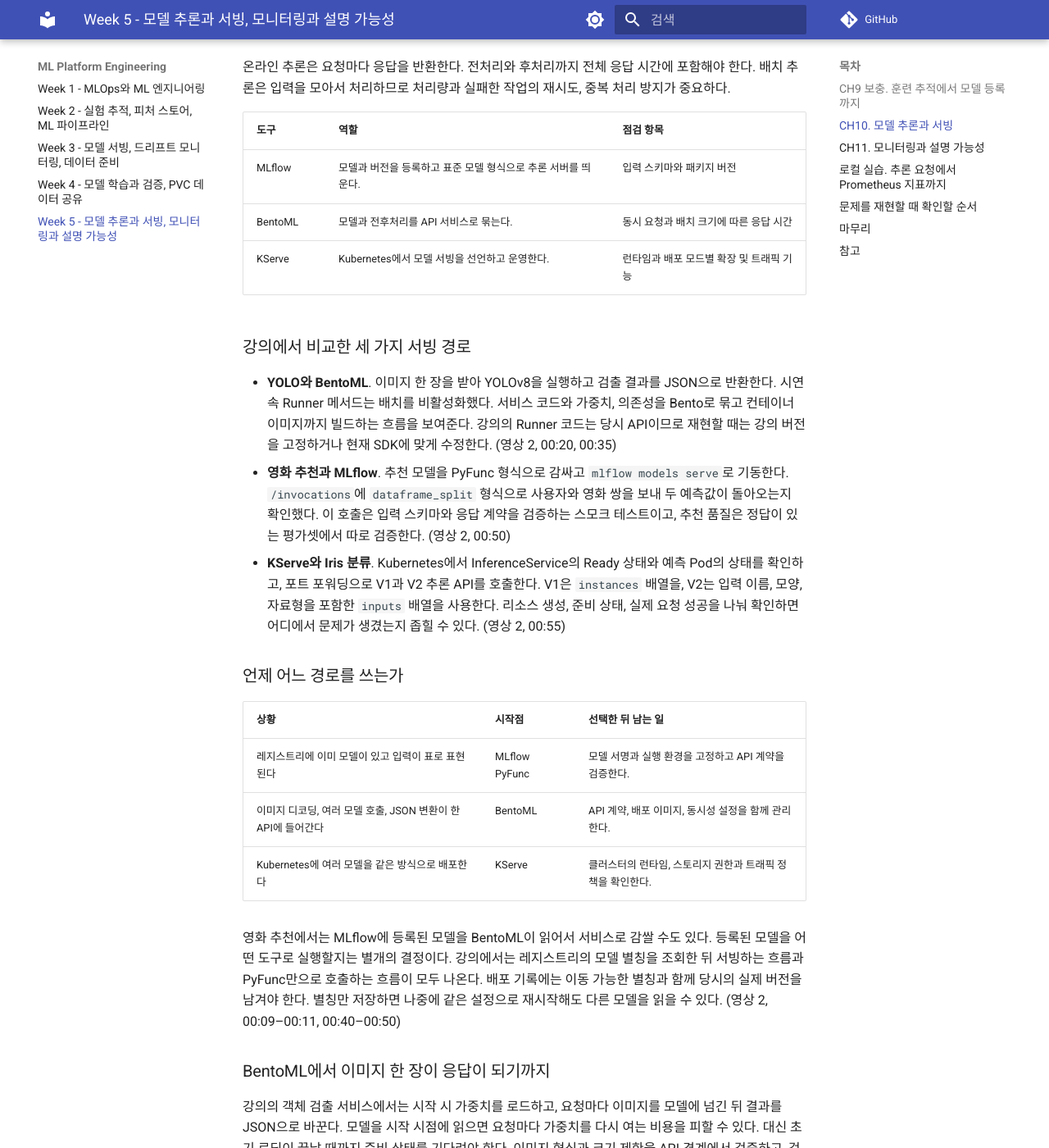
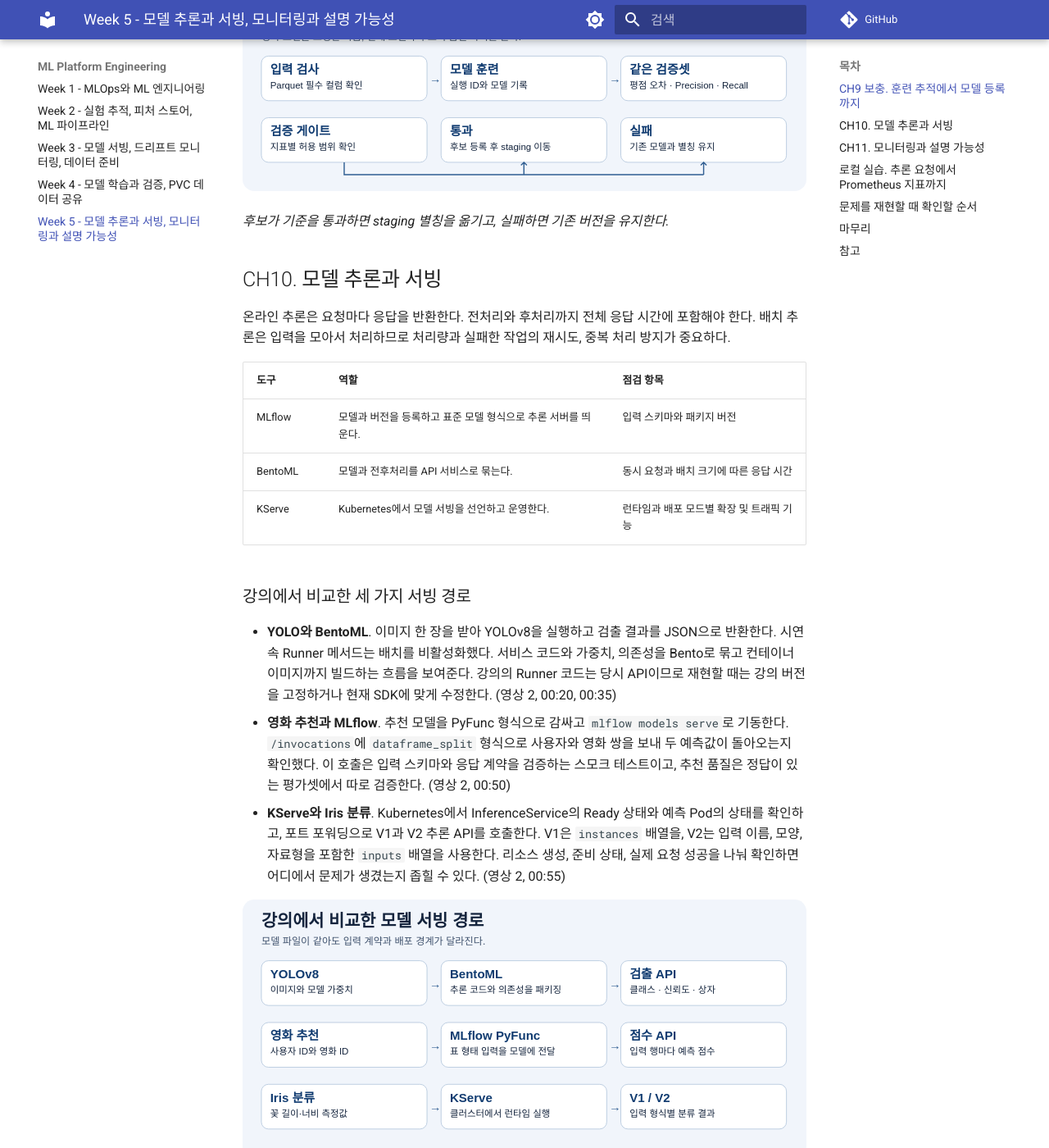
Before and after one commit to juwon8891/juwon8891.github.io, an MkDocs documentation site: the page built from docs/ml-platform/week5-inference-serving-monitoring.md, in a window 1280 px wide and 1400 px high, scrolled down 1616 px. Shown: the whole window at 82% size. Built offline with MkDocs 1.6.1 and Material for MkDocs 9.7.7, drawn with Linux system fonts in a browser that asks for light colours; comment, search, counter and statistics services are not loaded; some of the changed text lies outside the part shown.

Commit message:
Illustrate Week 5 model serving and monitoring

````diff
--- a/docs/ml-platform/week5-inference-serving-monitoring.md
+++ b/docs/ml-platform/week5-inference-serving-monitoring.md
@@ -39,6 +39,10 @@ Kubeflow 화면에서 TensorBoard 인스턴스가 실행 중이어도 이벤트
 
 운영에서 이 비교를 적용하려면 두 버전을 같은 데이터 분할과 같은 지표 구현으로 평가하고, 비교에 쓴 실행 ID와 모델 버전을 남긴다. 검증이 실패하면 기존 별칭을 유지한다. 동시에 여러 후보를 평가하는 경우에는 결과를 반영하기 직전에 비교 대상 버전이 바뀌었는지도 확인한다. 첫 등록처럼 비교할 버전이 없는 경우에는 별도의 초기 등록 기준을 둔다.
 
+![추천 모델 등록과 staging 별칭 이동 흐름](../assets/images/posts/ml-platform-week5/model-promotion.svg)
+
+*후보가 기준을 통과하면 staging 별칭을 옮기고, 실패하면 기존 버전을 유지한다.*
+
 ## CH10. 모델 추론과 서빙
 
 온라인 추론은 요청마다 응답을 반환한다. 전처리와 후처리까지 전체 응답 시간에 포함해야 한다. 배치 추론은 입력을 모아서 처리하므로 처리량과 실패한 작업의 재시도, 중복 처리 방지가 중요하다.
@@ -54,6 +58,10 @@ Kubeflow 화면에서 TensorBoard 인스턴스가 실행 중이어도 이벤트
 - **YOLO와 BentoML**. 이미지 한 장을 받아 YOLOv8을 실행하고 검출 결과를 JSON으로 반환한다. 시연 속 Runner 메서드는 배치를 비활성화했다. 서비스 코드와 가중치, 의존성을 Bento로 묶고 컨테이너 이미지까지 빌드하는 흐름을 보여준다. 강의의 Runner 코드는 당시 API이므로 재현할 때는 강의 버전을 고정하거나 현재 SDK에 맞게 수정한다. (영상 2, 00:20, 00:35)
 - **영화 추천과 MLflow**. 추천 모델을 PyFunc 형식으로 감싸고 `mlflow models serve`로 기동한다. `/invocations`에 `dataframe_split` 형식으로 사용자와 영화 쌍을 보내 두 예측값이 돌아오는지 확인했다. 이 호출은 입력 스키마와 응답 계약을 검증하는 스모크 테스트이고, 추천 품질은 정답이 있는 평가셋에서 따로 검증한다. (영상 2, 00:50)
 - **KServe와 Iris 분류**. Kubernetes에서 InferenceService의 Ready 상태와 예측 Pod의 상태를 확인하고, 포트 포워딩으로 V1과 V2 추론 API를 호출한다. V1은 `instances` 배열을, V2는 입력 이름, 모양, 자료형을 포함한 `inputs` 배열을 사용한다. 리소스 생성, 준비 상태, 실제 요청 성공을 나눠 확인하면 어디에서 문제가 생겼는지 좁힐 수 있다. (영상 2, 00:55)
+
+![YOLO BentoML, 영화 추천 MLflow, Iris KServe 경로 비교](../assets/images/posts/ml-platform-week5/serving-paths.svg)
+
+*실습별로 입력에서 응답까지 어디를 검증하는지 비교한다.*
 
 ### 언제 어느 경로를 쓰는가
 
@@ -129,6 +137,10 @@ SHAP은 각 특성이 기준 출력 대비 개별 예측값을 어느 방향으
 요청 시간은 전처리, 모델 계산, 후처리로 나눠 계측하면 느려진 위치를 찾기 쉽다. 모델 버전과 경로처럼 값의 개수가 제한적인 항목은 지표 라벨로 사용한다. 사용자 ID와 요청 ID처럼 값이 많은 항목은 지표 라벨에 넣으면 시계열 수가 폭증한다. 개별 호출은 접근을 제한한 로그나 트레이스에서 확인한다.
 
 모니터링은 평균 하나로 끝내기 어렵다. 예를 들어 입력 누락률이 증가했지만 오늘 정답은 아직 없다면 데이터 파이프라인 문제인지 먼저 조사한다. 정답이 도착하면 변경 전후 기간을 같은 기준으로 비교한다. 전체 지표가 안정적이어도 신규 사용자 집단에서만 추천 품질이 나빠질 수 있으므로, 집단별 표본 수와 함께 판단한다.
+
+![서비스 상태와 입력 상태, 예측 품질의 관측 경로](../assets/images/posts/ml-platform-week5/monitoring-signals.svg)
+
+*같은 장애 조사를 하더라도 세 신호에서 확인하는 증거가 다르다.*
 
 ### 메트릭, 로그, 알림을 연결하기
 
@@ -208,6 +220,10 @@ curl -sS -w '\nHTTP %{http_code}\n' "$BASE/predict" \
 | 정상 요청 한 건 추가 | `/predict`의 200 카운터가 1에서 2로 증가 |
 | 같은 시간 창의 실패 요청 | 400 카운터가 1로 유지되고 500 카운터는 0 |
 
+![정상 요청 추가 전후 상태 코드별 요청 수](../assets/images/posts/ml-platform-week5/bentoml-request-counters.svg)
+
+*직접 실행한 실습에서 정상 요청 한 건을 더 보내자 200 카운터만 1 증가했다.*
+
 ### 요청 카운터 확인
 
 ```bash
````
Also changed, not shown: docs/assets/images/posts/ml-platform-week5/bentoml-request-counters.svg (added), docs/assets/images/posts/ml-platform-week5/model-promotion.svg (added), docs/assets/images/posts/ml-platform-week5/monitoring-signals.svg (added), docs/assets/images/posts/ml-platform-week5/serving-paths.svg (added).
